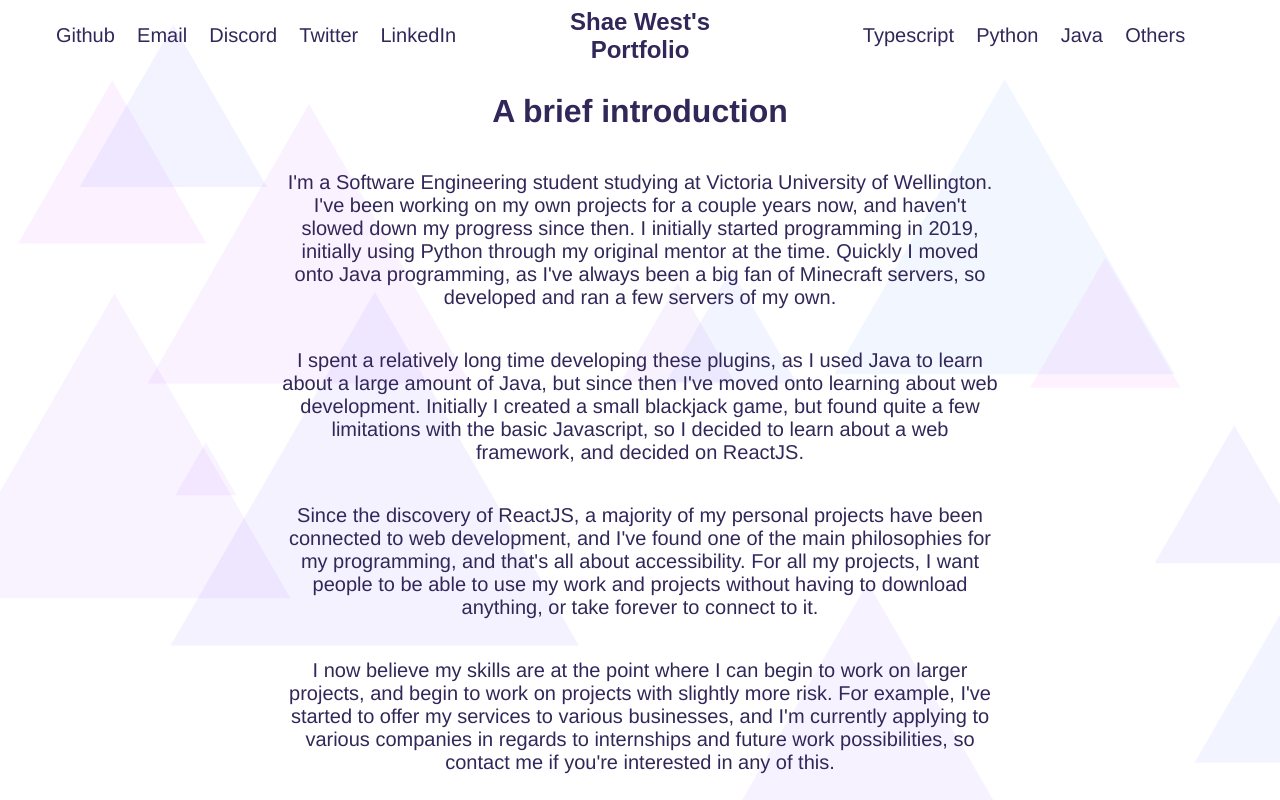
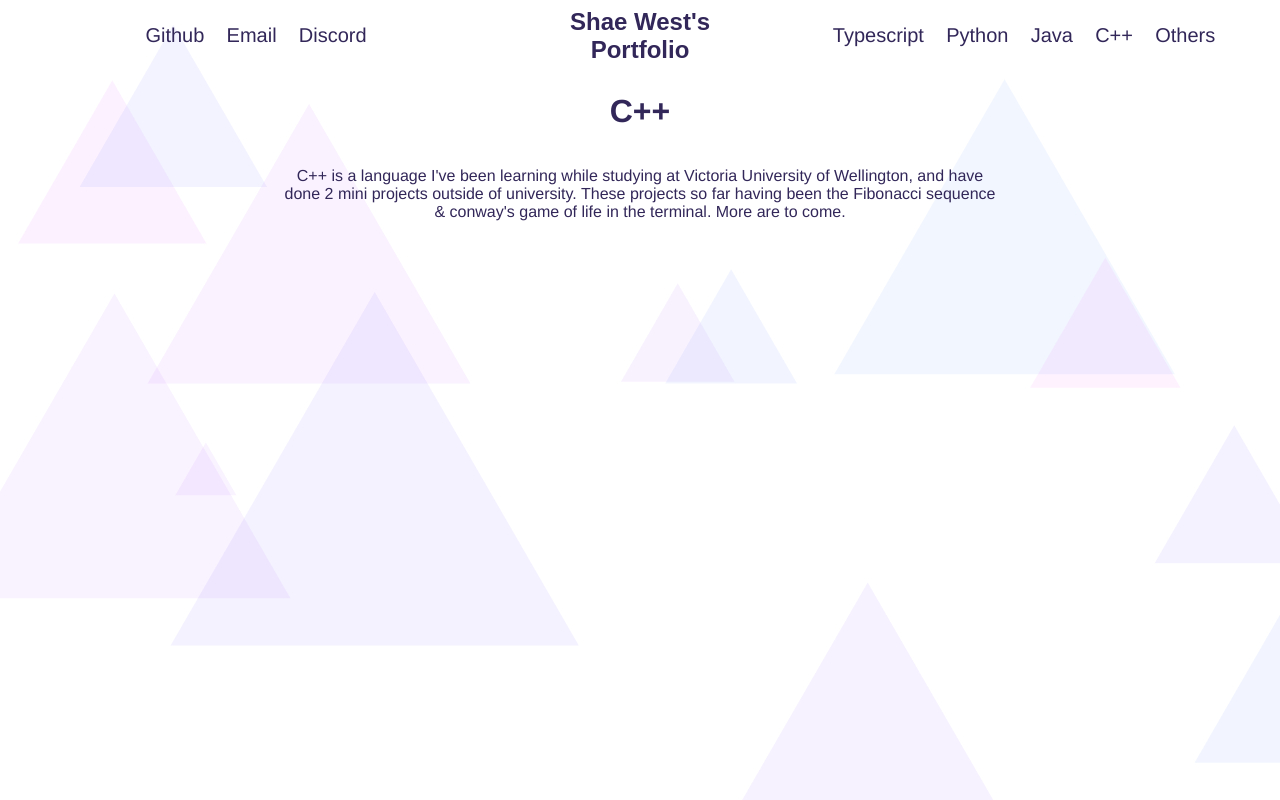
Before and after one commit to westshae/-old-westshae.github.io, a React (Create React App) app: page /#/cpp in a window 1280 px wide. Before the commit this address led to /#/. Built offline with nearby package versions, Linux system fonts and the light colour scheme; no server answers.

Commit message:
Updates site to remove linkedin & twitter, made C/C++ page

```diff
--- a/src/App.js
+++ b/src/App.js
@@ -6,6 +6,7 @@ import Java  from "./pages/java";
 import Python from "./pages/python";
 import Javascript from "./pages/typescript";
 import Others from "./pages/others";
+import Cpp from "./pages/cpp";
 
 const App = () =>{
   return (
@@ -16,6 +17,7 @@ const App = () =>{
         <Route exact path="/java" component={Java}/>
         <Route exact path="/python" component={Python}/>
         <Route exact path="/javascript" component={Javascript}/>
+        <Route exact path="/cpp" component={Cpp}/>
         <Route exact path="/others" component={Others}/>
         <Redirect to={"/"}/>
       </Switch>
--- a/src/components/Navigation.jsx
+++ b/src/components/Navigation.jsx
@@ -86,6 +86,7 @@ const Navigation = () => {
     const javaRoute=()=>{history.push(`java`)}
     const javascriptRoute=()=>{history.push(`javascript`)}
     const othersRoute=()=>{history.push(`others`)}
+    const cppRoute=()=>{history.push(`cpp`)}
 
     return (
         <StyledNavigation>
@@ -94,8 +95,6 @@ const Navigation = () => {
                     <Button onClick={() => openInNewTab("https://github.com/westshae")}>Github</Button>
                     <Button onClick={() => openInNewTab("mailto:shaewest02@gmail.com")}>Email</Button>
                     <Button onClick={() => openInNewTab("https://discord.com/users/223993583617835009")}>Discord</Button>
-                    <Button onClick={() => openInNewTab("https://twitter.com/altoyadev")}>Twitter</Button>
-                    <Button onClick={() => openInNewTab("https://www.linkedin.com/in/shae-west-83a91b215/")}>LinkedIn</Button>
                 </Section>
                 <Section>
                     <Title onClick={indexRoute}>Shae West's Portfolio</Title>
@@ -104,6 +103,7 @@ const Navigation = () => {
                     <Button onClick={javascriptRoute}>Typescript</Button>
                     <Button onClick={pythonRoute}>Python</Button>
                     <Button onClick={javaRoute}>Java</Button>
+                    <Button onClick={cppRoute}>C++</Button>
                     <Button onClick={othersRoute}>Others</Button>
                 </Section>
             </MediaQuery>
--- a/src/components/Projects.jsx
+++ b/src/components/Projects.jsx
@@ -1,98 +1,111 @@
 //Package imports
-import axios from "axios"
-import { useEffect, useState } from "react"
-import styled from "styled-components"
+import axios from "axios";
+import { useEffect, useState } from "react";
+import styled from "styled-components";
 
 const CardContainer = styled.div`
-    display:grid;
-    grid-row-gap:2%;
-    grid-column-gap:2%;
-    grid-template-columns:1fr 1fr;
+  display: grid;
+  grid-row-gap: 2%;
+  grid-column-gap: 2%;
+  grid-template-columns: 1fr 1fr;
   //Mobile support
-    @media only screen
-    and (max-device-width: 480px)
-    and (orientation: portrait) {
-        grid-template-columns:1fr;
-        padding-bottom:10%;
+  @media only screen and (max-device-width: 480px) and (orientation: portrait) {
+    grid-template-columns: 1fr;
+    padding-bottom: 10%;
   }
-`
+`;
 
 const CardStyle = styled.div`
-    padding:3%;
-    color:#322759;
-    display:grid;
-    border:solid 2px;
+  padding: 3%;
+  color: #322759;
+  display: grid;
+  border: solid 2px;
   //Mobile support
-    @media only screen
-    and (max-device-width: 480px)
-    and (orientation: portrait) {
-        text-align:center;
+  @media only screen and (max-device-width: 480px) and (orientation: portrait) {
+    text-align: center;
   }
-`
+`;
 
 const Button = styled.button`
-    background:transparent;
-    color:#322759;
-    border:none;
-    font-size:1.5em;
-    font-family:Helvetica;
-    font-weight:bold;
-    :hover{
-        text-decoration:underline 2px;
+  background: transparent;
+  color: #322759;
+  border: none;
+  font-size: 1.5em;
+  font-family: Helvetica;
+  font-weight: bold;
+  :hover {
+    text-decoration: underline 2px;
   }
-`
+`;
 const Paragraph = styled.p`
-    justify-content:center;
-    align-items:center;
-    margin-left:10%;
-    margin-right:10%;
-`
+  justify-content: center;
+  align-items: center;
+  margin-left: 10%;
+  margin-right: 10%;
+`;
 
-const openInNewTab = (url) =>{
+const openInNewTab = (url) => {
   window.open(url, "_blank", "noopener");
-}
+};
 
-const Card = (props) =>{
-    return(
+const Card = (props) => {
+  return (
     <CardStyle>
       <Button onClick={() => openInNewTab(props.link)}>{props.name}</Button>
       <Paragraph>{props.description}</Paragraph>
     </CardStyle>
-    )
+  );
+};
+
+const Projects = (props) => {
+  const [repos, setRepos] = useState([]);
+
+  useEffect(() => {
+    // Line below used for development
+    // axios.get("https://api.github.com/users/westshae/repos", {'headers' : {'Authorization': 'token ' + process.env.REACT_APP_API_TOKEN}})
+    axios
+      .get("https://api.github.com/users/westshae/repos")
+      .then((response) => {
+        console.log(response.data);
+        setRepos(response.data);
+      })
+      .catch((error) => {
+        console.log(error.response);
+      });
+  }, []);
+
+  return (
+    <CardContainer>
+      {repos.map((repo, index) => {
+        if (repo.archived) {
+          return;
+        }
+        if (props.language !== "others") {
+          if (repo.language !== props.language) {
+            return;
+          }
+        } else if (
+          repo.language === "Java" ||
+          repo.language === "Python" ||
+          repo.language === "JavaScript" ||
+          repo.language === "TypeScript" ||
+          repo.language === "C++" ||
+          repo.language === "C"
+        ) {
+          return;
         }
 
-const Projects = (props) =>{
-    const [repos, setRepos] = useState([]);
-
-
-    useEffect(()=>{
-        // Line below used for development
-        // axios.get("https://api.github.com/users/westshae/repos", {'headers' : {'Authorization': 'token ' + process.env.REACT_APP_API_TOKEN}})
-        axios.get("https://api.github.com/users/westshae/repos")
-        .then((response) => {
-            console.log(response.data)
-            setRepos(response.data);
-
-        }).catch((error)=>{
-            console.log(error.response)
-        })
-    }, [])
-
-    return(
-        <CardContainer>
-            {
-                repos.map((repo, index)=>{
-                    if(repo.archived){return;}
-                    if(props.language !== "others"){if(repo.language !== props.language){return;}}
-                    else if(repo.language === "Java" || repo.language === "Python" || repo.language === "JavaScript" || repo.language === "TypeScript"){return;}
-
-                    return(<Card name={repo.name} description={repo.description} link={repo.html_url} key={index}/>)
-                })
-            }
+        return (
+          <Card
+            name={repo.name}
+            description={repo.description}
+            link={repo.html_url}
+            key={index}
+          />
+        );
+      })}
     </CardContainer>
-    )
-
-
-}
+  );
+};
 
 export default Projects;
--- /dev/null
+++ b/src/pages/cpp.jsx
@@ -0,0 +1,61 @@
+//Package imports
+import styled from "styled-components"
+
+//Component imports
+import Container from "../components/Container"
+import Navigation from "../components/Navigation"
+import Content from "../components/Content"
+import Projects from "../components/Projects"
+import Footer from "../components/Footer";
+
+
+const TextContainer = styled.div`
+    display:flex;
+    flex-direction:column;
+    justify-content:center;
+`
+
+const Header = styled.h1`
+    color:#322759;
+    text-align:center;
+`
+const Paragraph = styled.p`
+    color:#322759;
+    width:70%;
+
+    text-align:center;
+    align-items:center;
+    margin-left:auto;
+    margin-right:auto;
+    //Mobile support
+    @media only screen
+    and (max-device-width: 480px)
+    and (orientation: portrait) {
+        width:100%;
+        font-size:1.25rem;
+    }
+`
+
+
+const Cpp = () =>{
+    return(
+        <Container>
+            <Navigation/>
+            <Content>
+            <TextContainer>
+                    <Header>C++</Header>
+                    <Paragraph>
+                        C++ is a language I've been learning while studying at Victoria University of Wellington, and have done 2 mini projects outside of university.
+                        These projects so far having been the Fibonacci sequence & conway's game of life in the terminal. More are to come.
+                    </Paragraph>
+                </TextContainer>
+                <Projects language="C++"/>
+                <Projects language="C"/>
+
+            </Content>
+            <Footer/>
+        </Container>
+    )
+}
+
+export default Cpp;
```
Also changed, not shown: 2 other files (tests, documents, lock files or other folders). Lines whose indentation alone changed are shown as unchanged.
